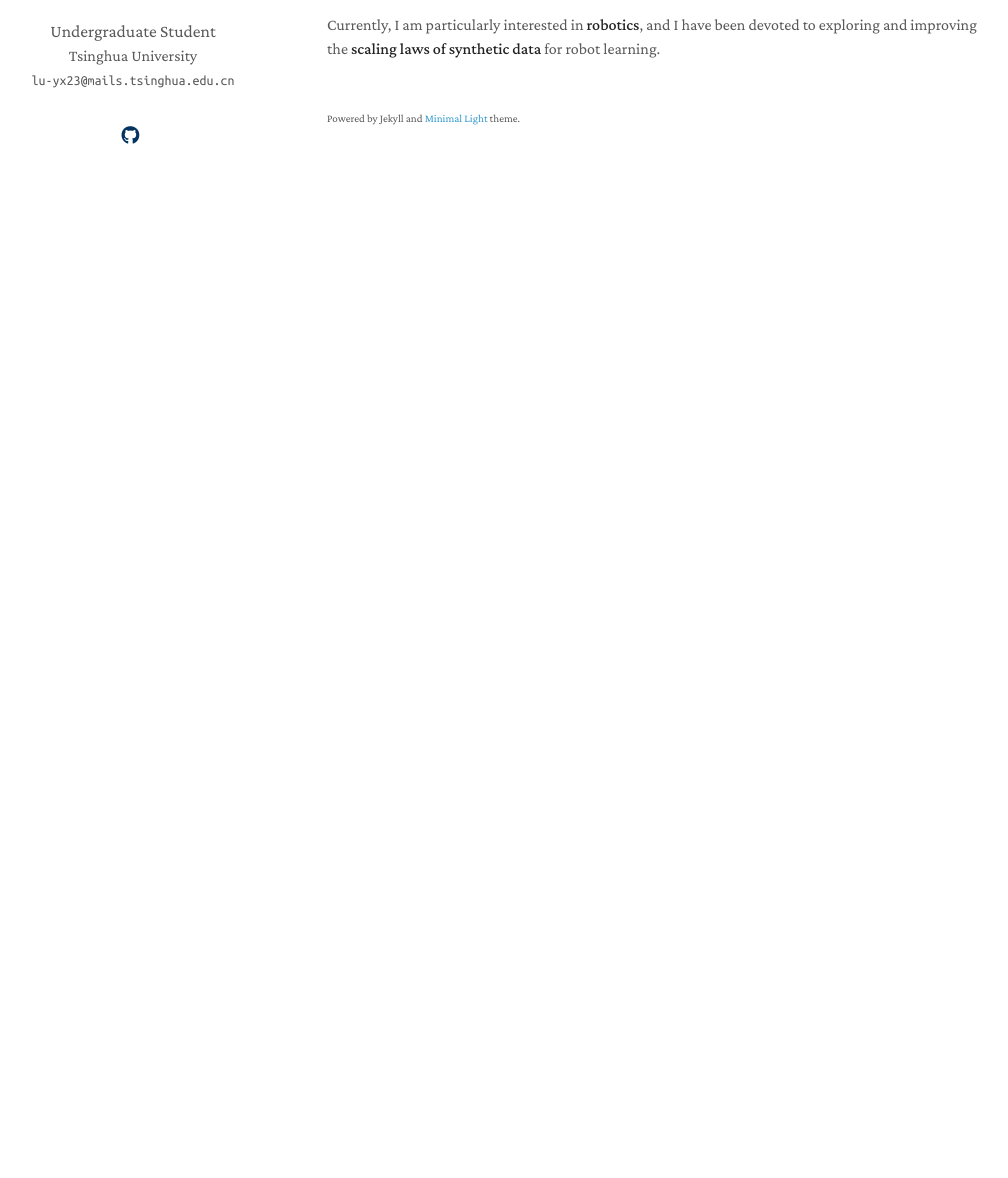
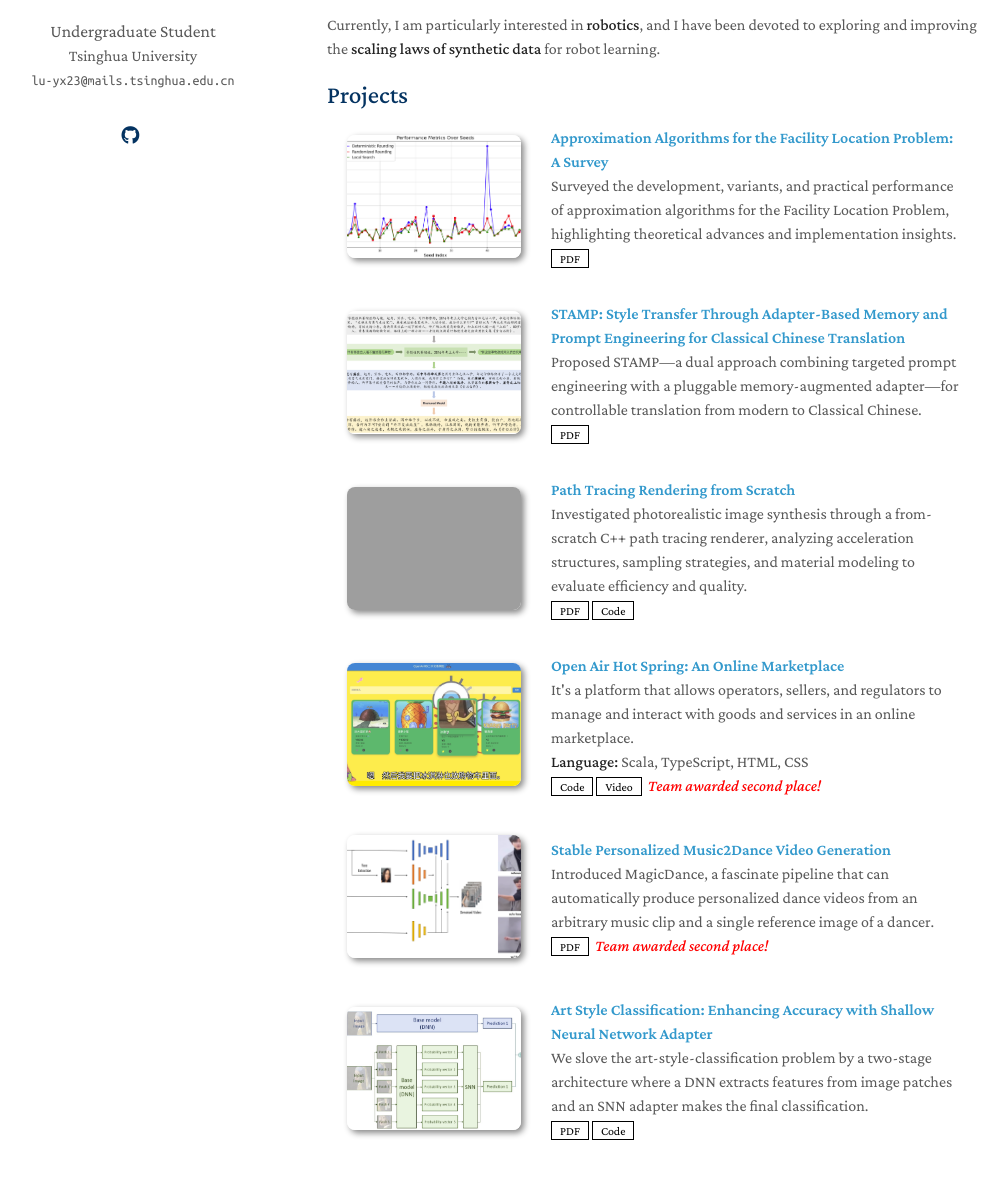
Before and after one commit to luyingxi35/luyingxi35.github.io, a Jekyll site: the page built from index.md, in a window 1280 px wide and 1400 px high, scrolled down 352 px. Shown: the part 222-1400 px from the top of the window, without its empty margins (143-1151 px from the left). Built offline with Jekyll 4.4.1, drawn with Linux system fonts in a browser that asks for light colours; a style sheet for code colours, icons or effects is not loaded; our own code applies the rules of GitHub Pages for plain Markdown files; before the commit the page ends 900 px from its top, so only the background shows below that; grey boxes are pictures that could not be loaded.

Commit message:
modified projects

```diff
--- a/_data/projects.yml
+++ b/_data/projects.yml
@@ -41,3 +41,4 @@ main:
     image: ./assets/img/cv.png
     description: "We slove the art-style-classification problem by a two-stage architecture where a DNN extracts features from image patches and an SNN adapter makes the final classification."
     pdf: ./assets/files/cv.pdf
+    code: https://github.com/luyingxi35/Art-Style-Classification
--- a/index.md
+++ b/index.md
@@ -16,6 +16,8 @@ My research interests include:
 
 Currently, I am particularly interested in <span style="color:darkred"><strong>robotics</strong></span>, and I have been devoted to exploring and improving the <span style="color:darkred"><strong>scaling laws of synthetic data</strong></span> for robot learning.
 
+{% include_relative _includes/projects.md %}
+
 <!-- ## News
 
 - **[Feb. 2020]** Our paper about incremental learning is accepted to CVPR 2020.
```
